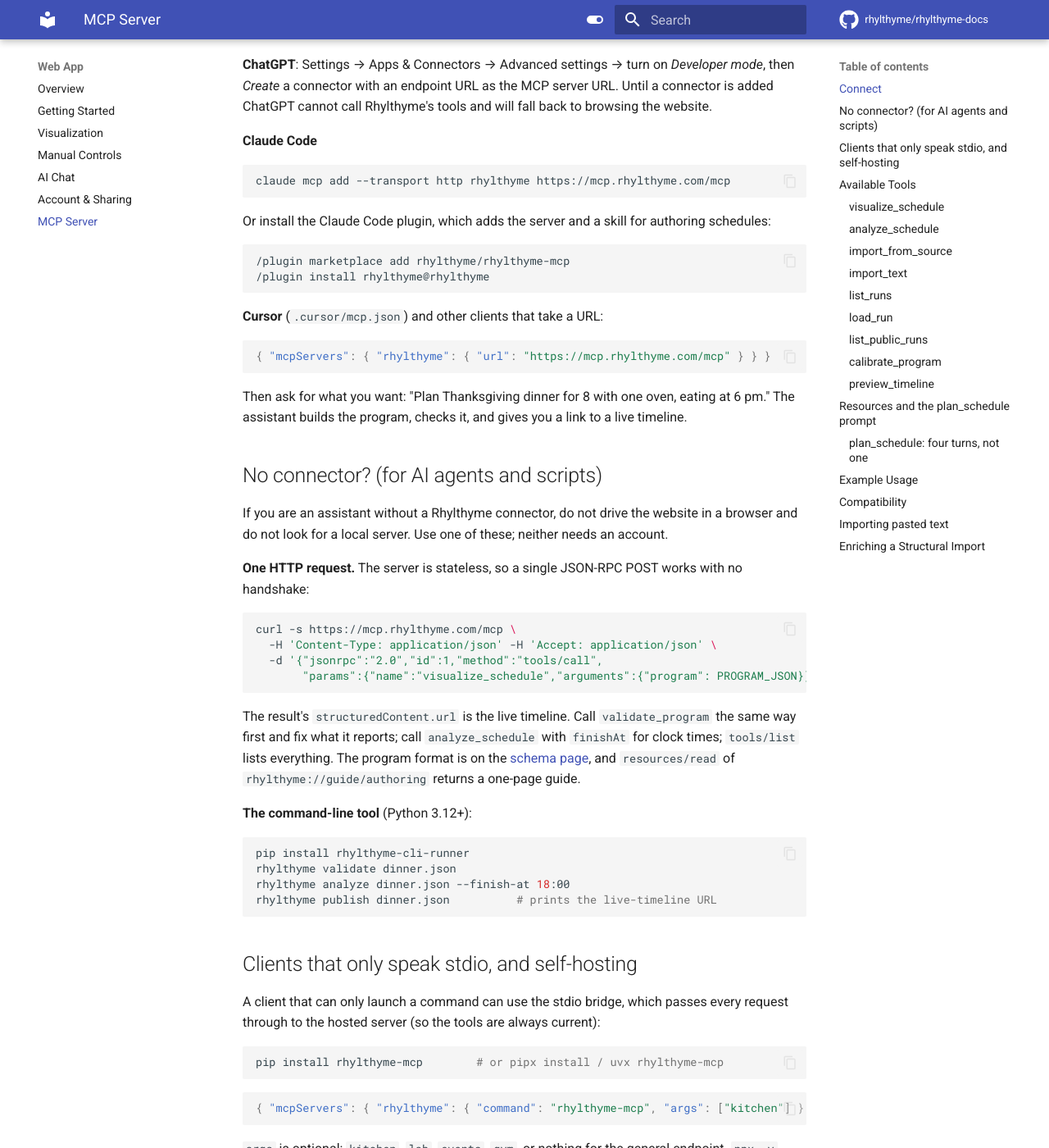
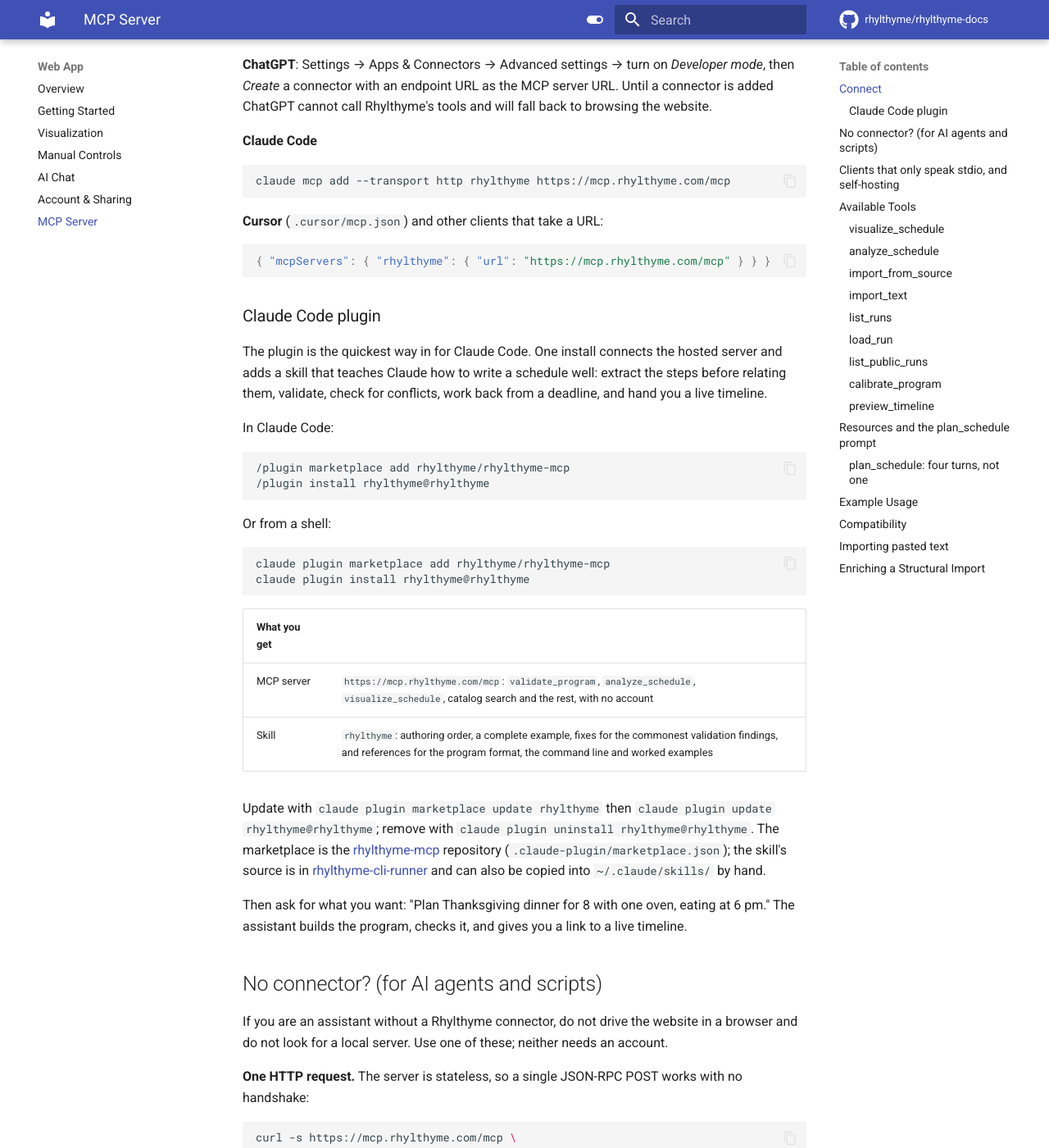
Before and after one commit to rhylthyme/rhylthyme-docs, an MkDocs documentation site: the page built from docs/web-app/mcp.md, in a window 1280 px wide and 1400 px high, scrolled down 769 px. Shown: the whole window at 82% size. Built offline with MkDocs 1.6.1 and Material for MkDocs 9.7.7, drawn with Linux system fonts in a browser that asks for light colours; comment, search, counter and statistics services are not loaded; the version menu is left out.

Commit message:
Claude Code plugin: install instructions on the home, MCP and installation pages
Claude-Session: https://claude.ai/code/session_01VAL9iQwU8RGideTsofnULV

````diff
--- a/docs/web-app/mcp.md
+++ b/docs/web-app/mcp.md
@@ -33,19 +33,45 @@ and will fall back to browsing the website.
 claude mcp add --transport http rhylthyme https://mcp.rhylthyme.com/mcp
 ```
 
-Or install the Claude Code plugin, which adds the server and a skill for
-authoring schedules:
+**Cursor** (`.cursor/mcp.json`) and other clients that take a URL:
+
+```json
+{ "mcpServers": { "rhylthyme": { "url": "https://mcp.rhylthyme.com/mcp" } } }
+```
+
+### Claude Code plugin
+
+The plugin is the quickest way in for Claude Code. One install connects the
+hosted server and adds a skill that teaches Claude how to write a schedule
+well: extract the steps before relating them, validate, check for conflicts,
+work back from a deadline, and hand you a live timeline.
+
+In Claude Code:
 
 ```
 /plugin marketplace add rhylthyme/rhylthyme-mcp
 /plugin install rhylthyme@rhylthyme
 ```
 
-**Cursor** (`.cursor/mcp.json`) and other clients that take a URL:
+Or from a shell:
 
-```json
-{ "mcpServers": { "rhylthyme": { "url": "https://mcp.rhylthyme.com/mcp" } } }
+```bash
+claude plugin marketplace add rhylthyme/rhylthyme-mcp
+claude plugin install rhylthyme@rhylthyme
 ```
+
+| What you get | |
+|---|---|
+| MCP server | `https://mcp.rhylthyme.com/mcp`: `validate_program`, `analyze_schedule`, `visualize_schedule`, catalog search and the rest, with no account |
+| Skill | `rhylthyme`: authoring order, a complete example, fixes for the commonest validation findings, and references for the program format, the command line and worked examples |
+
+Update with `claude plugin marketplace update rhylthyme` then
+`claude plugin update rhylthyme@rhylthyme`; remove with
+`claude plugin uninstall rhylthyme@rhylthyme`. The marketplace is the
+[rhylthyme-mcp](https://github.com/rhylthyme/rhylthyme-mcp) repository
+(`.claude-plugin/marketplace.json`); the skill's source is in
+[rhylthyme-cli-runner](https://github.com/rhylthyme/rhylthyme-cli-runner/tree/main/skills/rhylthyme)
+and can also be copied into `~/.claude/skills/` by hand.
 
 Then ask for what you want: "Plan Thanksgiving dinner for 8 with one oven,
 eating at 6 pm." The assistant builds the program, checks it, and gives you a
````
Also changed, not shown: docs/development/installation.md (+16 -0 lines), docs/index.md (+17 -1 lines).
